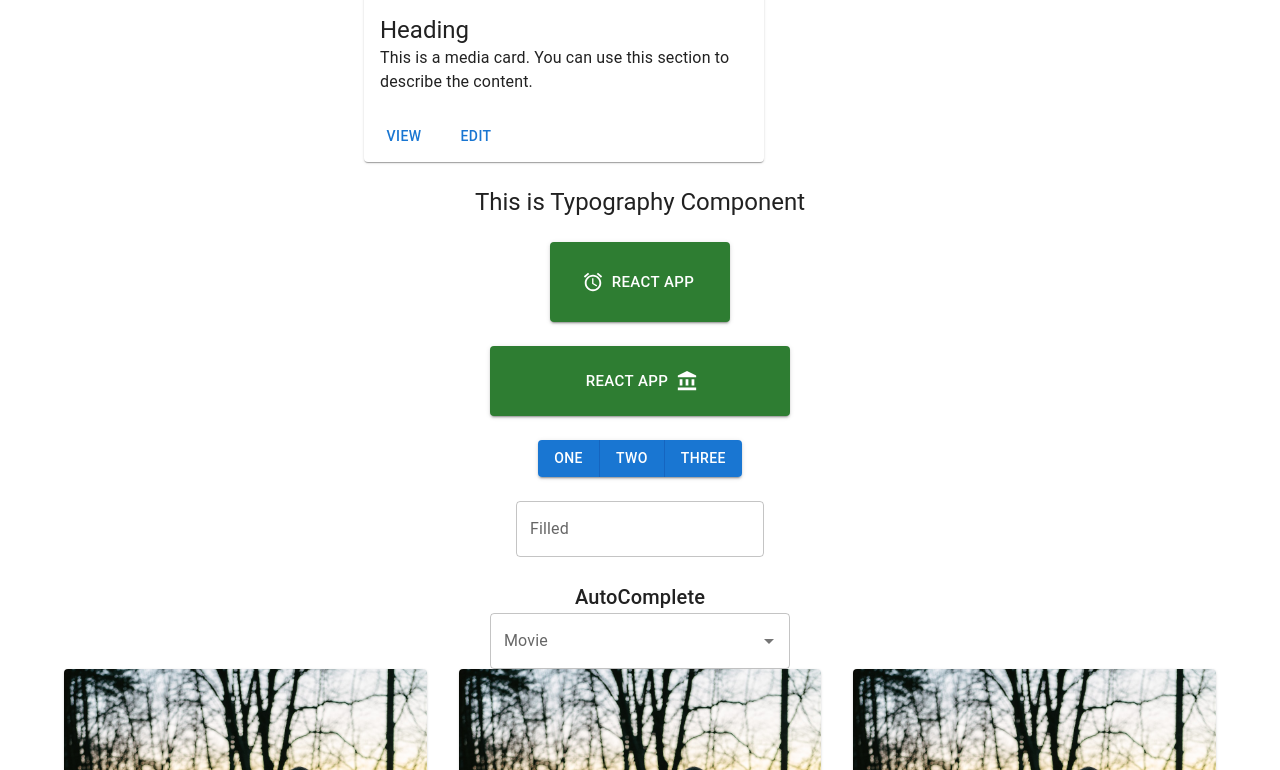
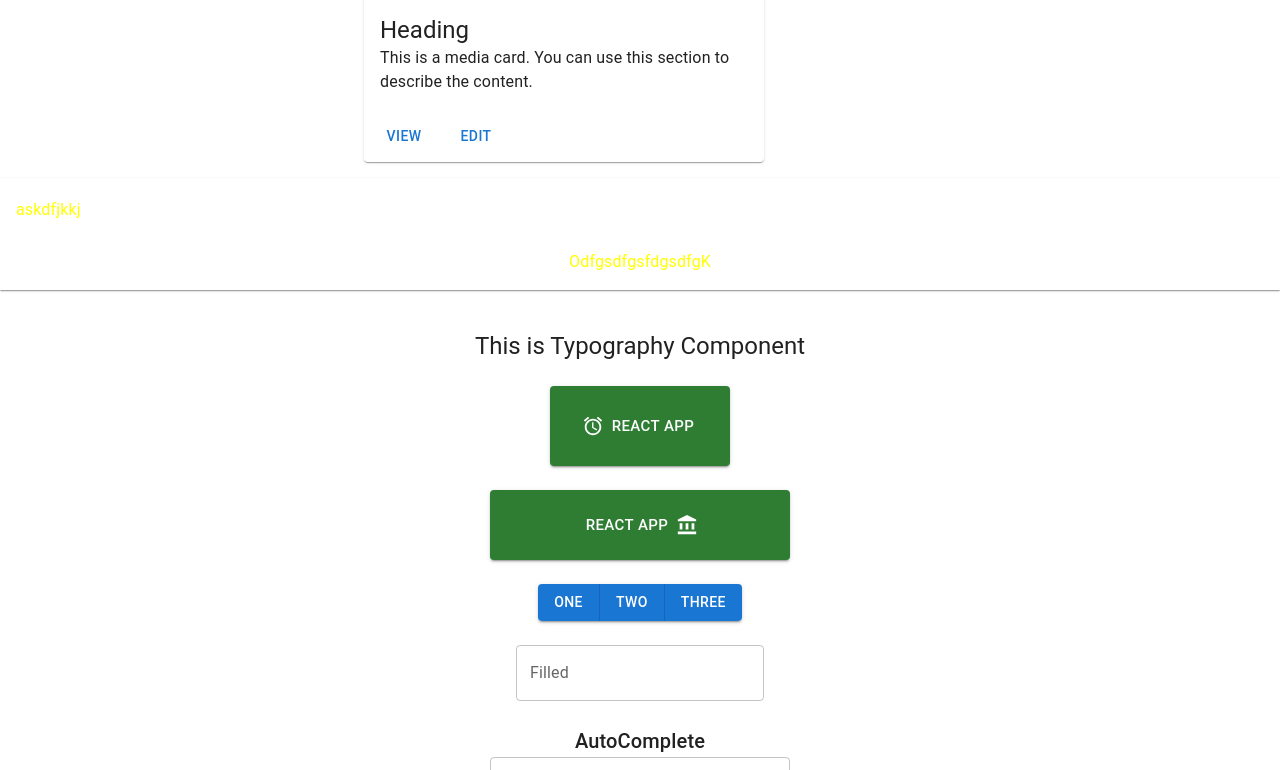
Before and after one commit to mrsamia/MUIPractice, a React (Create React App) app: page / in a window 1280 px wide. Shown: the part 792-1562 px from the top of the page. Built offline with nearby package versions, Linux system fonts and the light colour scheme.

Commit message:
SRM | style

```diff
--- a/package.json
+++ b/package.json
@@ -5,8 +5,10 @@
   "dependencies": {
     "@emotion/react": "^11.10.4",
     "@emotion/styled": "^11.10.4",
+    "@material-ui/core": "^4.12.4",
     "@mui/icons-material": "^5.10.9",
     "@mui/material": "^5.10.10",
+    "@mui/styles": "^5.10.10",
     "@testing-library/jest-dom": "^5.16.5",
     "@testing-library/react": "^13.4.0",
     "@testing-library/user-event": "^13.5.0",
--- a/src/App.js
+++ b/src/App.js
@@ -11,6 +11,7 @@ import TypoGraphy from './Component/TypoGraphy';
 import Nav from './Component/Nav';
 import CardMaping from './Component/CardMaping';
 import Grrid from './Component/Grrid';
+import Accordion from './Component/Accordion';
 
 const sx = {
   height: 80,
@@ -25,6 +26,7 @@ function App() {
   return (
     <div className="App">
       <Nav />
+      <Accordion/>
       <TypoGraphy />
       <div className='pt-4'>
         <Tooltip arrow placement='right' title="This is Mui button">
--- a/src/CSS/Styles.js
+++ b/src/CSS/Styles.js
@@ -1,11 +1,9 @@
-import { makeStyles } from "@mui/material/styles";
-
-
-
+import { makeStyles } from "@mui/styles";
 
 const useStyles = makeStyles((theme) => ({
     icon: {
         marginRight: "20px"
     }
 }));
+
 export default useStyles;
--- /dev/null
+++ b/src/Component/Accordion/index.js
@@ -0,0 +1,19 @@
+import AccordionDetails from '@mui/material/AccordionDetails';
+import MuiAccordion from '@mui/material/Accordion';
+import React from 'react';
+import { AccordionSummary } from '@mui/material';
+import accordionStyles from './style';
+
+function Accordion(props) {
+    const classes = accordionStyles()
+    return (
+        <MuiAccordion expanded classes={classes}>
+            <AccordionSummary>
+                askdfjkkj
+            </AccordionSummary>
+            <AccordionDetails>OdfgsdfgsfdgsdfgK</AccordionDetails>
+        </MuiAccordion>
+    );
+}
+
+export default Accordion;
--- /dev/null
+++ b/src/Component/Accordion/style.js
@@ -0,0 +1,16 @@
+import { makeStyles } from "@mui/styles";
+
+const accordionStyles = makeStyles({
+    root: {
+        color: 'red !important'
+    },
+    disabled: {
+        color: 'white !important',
+        backgroundColor: 'red !important'
+    },
+    expanded: {
+        color: 'yellow !important'
+    }
+})
+
+export default accordionStyles
--- a/src/Component/Nav.js
+++ b/src/Component/Nav.js
@@ -2,28 +2,18 @@ import { AppBar, Button, Container, CssBaseline, Grid, Toolbar, Typography } fro
 import PhotoCameraIcon from '@mui/icons-material/PhotoCamera';
 import React from 'react';
 import CarD from './CarD';
-// import Styles from '../CSS/Styles';
-// import { makeStyles } from "@mui/core/styles";
-
-
-
-
-// const useStyles = makeStyles((theme) => ({
-//     icon: {
-//         marginRight: "20px"
-//     }
-// }));
+import Styles from '../CSS/Styles';
 
 
 
 function Nav(props) {
-//    const classes = useStyles();
+   const classes = Styles();
     return (
         <div>
             <CssBaseline />
             <AppBar position='relative'>
                 <Toolbar>
-                    <PhotoCameraIcon  />
+                    <PhotoCameraIcon className={classes.icon} />
                     <Typography variant='h6'>Photo Album</Typography>
                 </Toolbar>
             </AppBar>
```
Also changed, not shown: 1 other file (tests, documents, lock files or other folders).
